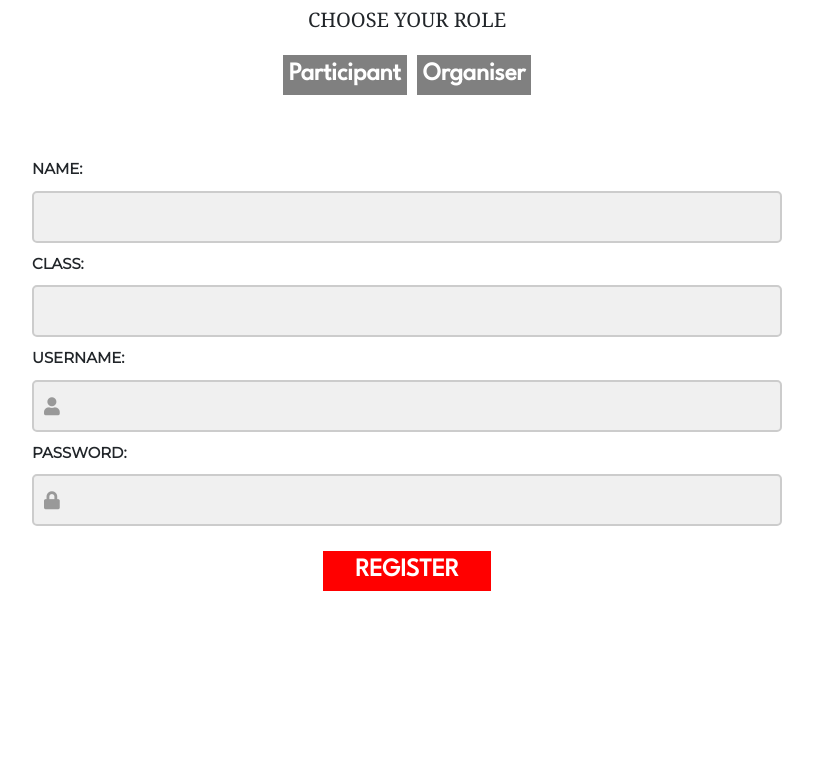
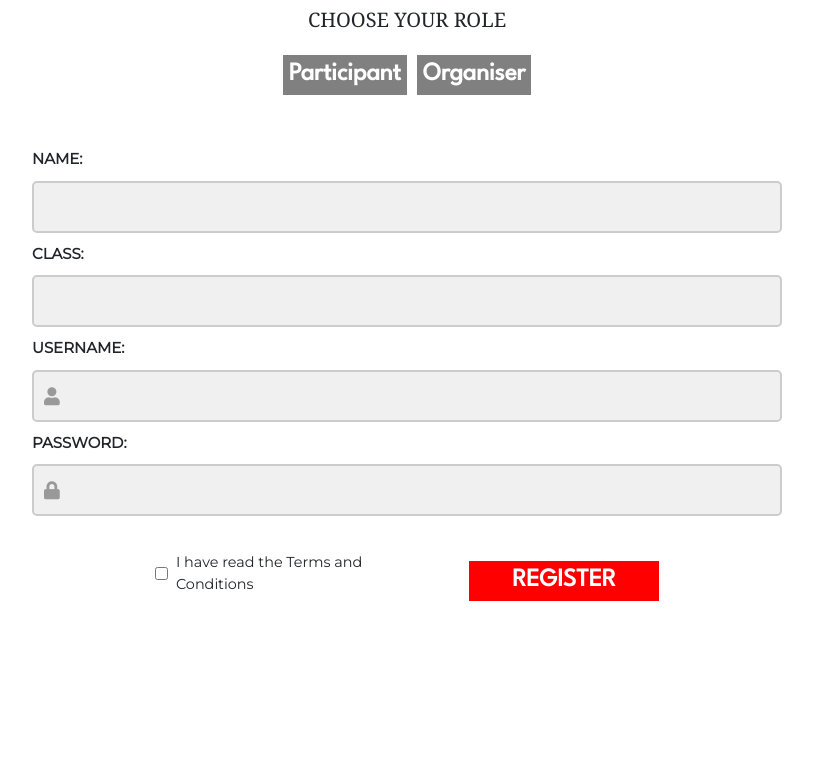
Before and after one commit to nyjc-computing-2425/hellopanda, a Flask app: page /register in a window 1280 px wide. Shown: the part 101-876 px from the top of the page, without its empty margins (233-1046 px from the left). Run offline with Flask 3, Linux system fonts and the light colour scheme.

Commit message:
add terms and condition checkbox to register page

```diff
--- a/templates/pages/register/register.css
+++ b/templates/pages/register/register.css
@@ -40,7 +40,7 @@
 
 	.reg-button{
 		margin-top: 15px;
-		width: 15%;
+		width: 50%;
 		font-size: 25px;
 		background: red;
 		font-family: league spartan;
@@ -84,3 +84,19 @@
 		color: white;
 		border-color: #333;
 	}
+
+	.form-footer {
+		display: flex;
+		align-items: center;
+		justify-content: space-between;
+		margin-top: 20px;
+		gap: 100px;
+	}
+
+	.terms-checkbox {
+		font-size: 0.9em;
+		font-family: 'Montserrat', sans-serif;
+		display: flex;
+		align-items: center;
+		gap: 8px;
+	}
--- a/templates/pages/register/register.html
+++ b/templates/pages/register/register.html
@@ -33,7 +33,12 @@
 			<i class="fas fa-lock"></i>
 			<input id='pass-field' type='password' name='password'  value=''>
 		</div>
-	<button type="submit" class="reg-button">REGISTER</button>
+	<div class="form-footer">
+		<label class="terms-checkbox">
+			<input type="checkbox"><a>I have read the Terms and Conditions</a>
+		</label>
+		<button type="submit" class="reg-button">REGISTER</button>
+	</div>
 	</form>
 	</div>
 
```
